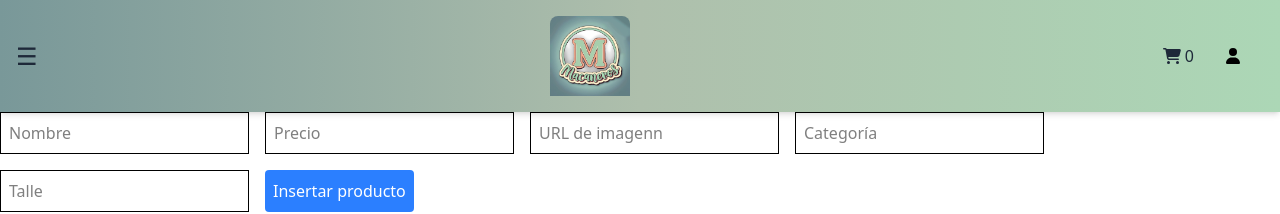
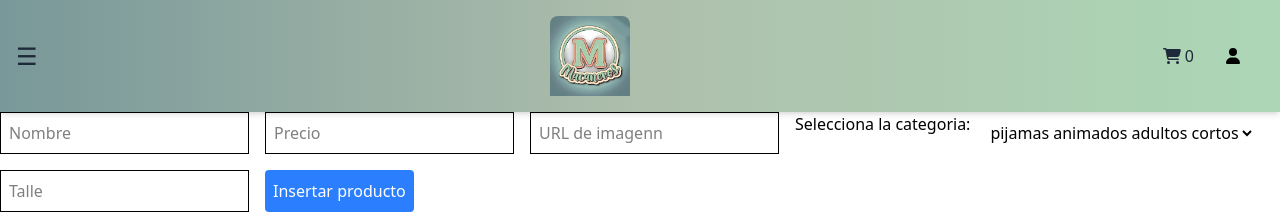
Before and after one commit to EricBayona/Macaneros, a React (Vite) app: page /addProducts in a window 1280 px wide. Shown: the top 214 px of the page. Built offline with nearby package versions, Linux system fonts and the light colour scheme; no server answers; the database is empty; sample sign-in values are in the browser's storage.

Commit message:
ahora se elige la categoria por un select

```diff
--- a/src/Pages/crud.jsx
+++ b/src/Pages/crud.jsx
@@ -73,12 +73,34 @@ function Crud() {
           placeholder="URL de imagenn"
           className="border p-2"
         />
-        <input
-          type="text"
+        {/* <input
+          type=""
           onChange={(e) => setCategoria(e.target.value)}
           placeholder="Categoría"
           className="border p-2"
-        />
+        /> */}
+        <label htmlFor="categoria">Selecciona la categoria:</label>
+        <select
+          id="categoria"
+          name="categoria"
+          onChange={(e) => {
+            console.log("Categoría seleccionada:", e.target.value);
+            setCategoria(e.target.value);
+          }}
+        >
+          <option value="pijamas animados adultos cortos">
+            pijamas animados adultos cortos
+          </option>
+          <option value="pijamas animados adultos largos">
+            pijamas animados adultos largos
+          </option>
+          <option value="pijamas mujer verano">pijamas mujer verano</option>
+          <option value="pijamas niños cortos">pijamas niños cortos</option>
+          <option value="pijamas niños largos">pijamas niños largos</option>
+          <option value="pijamas tres piezas">pijamas tres piezas</option>
+          <option value="accesorios">accesorios</option>
+          <option value="toallones y sabanas">toallones y sabanas</option>
+        </select>
         <input
           type="text"
           onChange={(e) => setSize(e.target.value)}
--- a/src/components/Header/Navbar/HamburgerMenu.jsx
+++ b/src/components/Header/Navbar/HamburgerMenu.jsx
@@ -3,14 +3,17 @@ import CartWidget from "../../CartWidget/CartWidget";
 // import Help from "../../../Pages/Help";
 // import Login from "../../Login/Login";
 // import Search from "../../Search/Search";
-import { Link} from "react-router-dom";
+import { Link } from "react-router-dom";
 import { FontAwesomeIcon } from "@fortawesome/react-fontawesome";
 import { faInstagram } from "@fortawesome/free-brands-svg-icons";
 
 function HamburgerMenu({ isOpen, handleClose }) {
   // const linkClases = "block  text-gray-800 hover:bg-gray-100 pb-2";
   return (
-    <ul style={{ background: 'linear-gradient(90deg, #799899, #aebfac, #acd7b6)' }}
+    <ul
+      style={{
+        background: "linear-gradient(90deg, #799899, #aebfac, #acd7b6)",
+      }}
       className={`${
         isOpen ? "block" : "hidden"
       } bg-white shadow-md rounded-md absolute top-0 left-0 h-full w-80 z-10`}
@@ -19,7 +22,13 @@ function HamburgerMenu({ isOpen, handleClose }) {
         <button onClick={handleClose}>X</button>
       </li>
       {/* <Search className="items-center block lg:hidden" /> */}
-      <Link to="/" onClick={handleClose} className="font-bold text-gray-800 w-full text-left flex justify-between items-center p-4">Ver Todo</Link>
+      <Link
+        to="/"
+        onClick={handleClose}
+        className="font-bold text-gray-800 w-full text-left flex justify-between items-center p-4"
+      >
+        Ver Todo
+      </Link>
       {/* <AccordionItem title="Promos">
         <li>
           <a href="#promos1" className={linkClases}>
@@ -33,30 +42,62 @@ function HamburgerMenu({ isOpen, handleClose }) {
         </li>
       </AccordionItem> */}
       <AccordionItem title="Adultos">
-        <Link to="/products/pijamas animados adultos" onClick={handleClose}><h4>Pijamas Animados cortos</h4></Link>
-        <Link to="/products/pijamas mujer verano" onClick={handleClose}><h4 >Pijamas Mujer Verano</h4></Link>
+        <Link
+          to="/products/pijamas animados adultos cortos"
+          onClick={handleClose}
+        >
+          <h4>Pijamas Animados cortos</h4>
+        </Link>
+        <Link
+          to="/products/pijamas animados adultos largos"
+          onClick={handleClose}
+        >
+          <h4>Pijamas Animados largos</h4>
+        </Link>
+        <Link to="/products/pijamas mujer verano" onClick={handleClose}>
+          <h4>Pijamas Mujer Verano</h4>
+        </Link>
       </AccordionItem>
       <AccordionItem title="Teens">
-      <Link to="/products/teens" onClick={handleClose}>Ver todo Teens</Link>
+        <Link to="/products/teens" onClick={handleClose}>
+          Ver todo Teens
+        </Link>
       </AccordionItem>
       <AccordionItem title="Niños">
-        <Link to="/products/pijamas niños cortos" onClick={handleClose}><h4 >Pijamas cortos</h4></Link>
-        <Link to="/products/niños" onClick={handleClose}><h4>Pijamas largos</h4></Link>
-        </AccordionItem>
+        <Link to="/products/pijamas niños cortos" onClick={handleClose}>
+          <h4>Pijamas cortos</h4>
+        </Link>
+        <Link to="/products/pijamas niños largos" onClick={handleClose}>
+          <h4>Pijamas largos</h4>
+        </Link>
+      </AccordionItem>
       <AccordionItem title="Pijamas 3 piezas">
-        <Link to="/products/pijamas tres piezas" onClick={handleClose}>Pijamas 3 piezas</Link>
+        <Link to="/products/pijamas tres piezas" onClick={handleClose}>
+          Pijamas 3 piezas
+        </Link>
       </AccordionItem>
       <AccordionItem title="Accesorios">
-        <Link to="/products/accesorios" onClick={handleClose}>Accesorios</Link>
+        <Link to="/products/accesorios" onClick={handleClose}>
+          Accesorios
+        </Link>
       </AccordionItem>
       <AccordionItem title="Toallones y Sabanas">
-        <Link to="/products/toallones y sabanas" onClick={handleClose}>Toallones y Sabanas</Link>
+        <Link to="/products/toallones y sabanas" onClick={handleClose}>
+          Toallones y Sabanas
+        </Link>
       </AccordionItem>
 
       {/* <Help className={"items-center font-bold text-blue-400 hover:text-gray-800 block md:hidden p-4"}/> */}
       {/* <Login className={"items-center font-bold text-blue-400 hover:text-gray-800 block md:hidden p-4"}/> */}
-      <CartWidget/>
-      <a className="text-black text-4xl p-3 " href="https://www.instagram.com/macaneros_?utm_source=ig_web_button_share_sheet&igsh=ZDNlZDc0MzIxNw==" target="_blank" rel="noopener noreferrer"><FontAwesomeIcon icon={faInstagram} /></a>
+      <CartWidget />
+      <a
+        className="text-black text-4xl p-3 "
+        href="https://www.instagram.com/macaneros_?utm_source=ig_web_button_share_sheet&igsh=ZDNlZDc0MzIxNw=="
+        target="_blank"
+        rel="noopener noreferrer"
+      >
+        <FontAwesomeIcon icon={faInstagram} />
+      </a>
     </ul>
   );
 }
```
